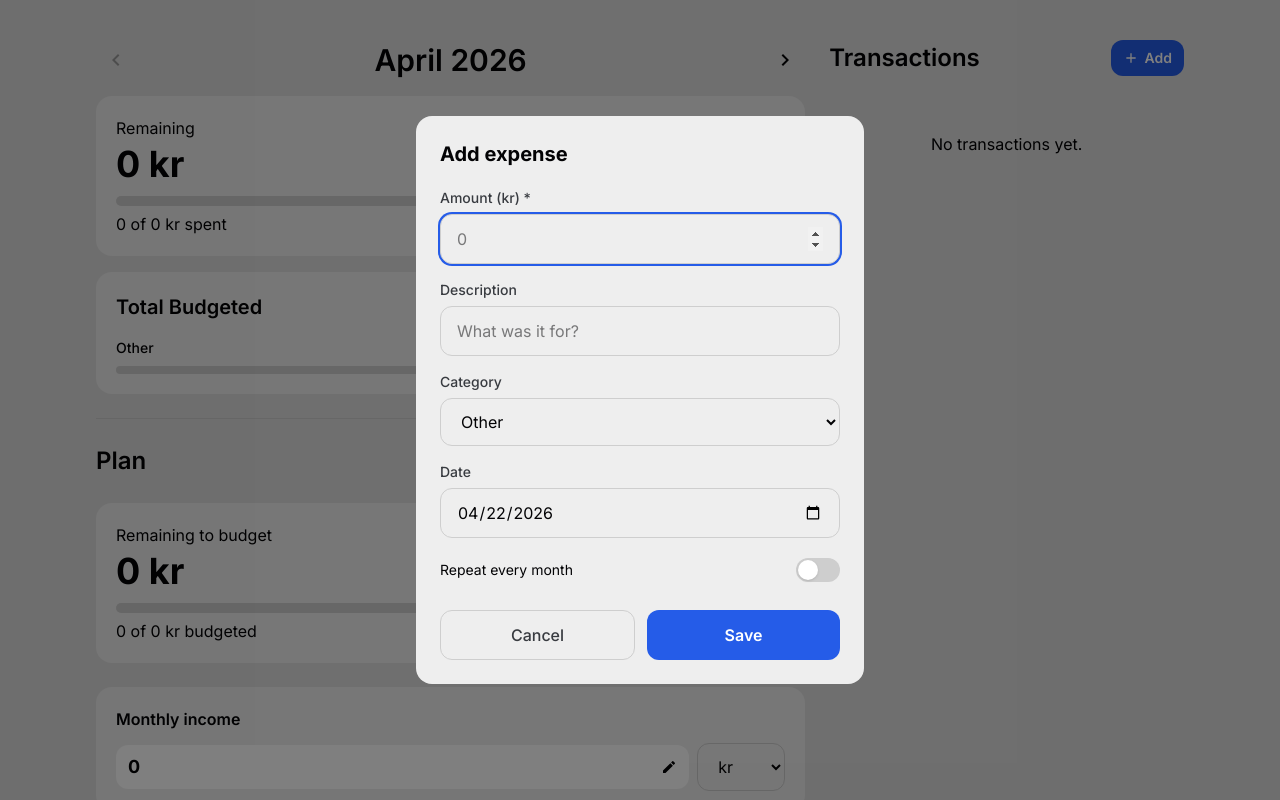
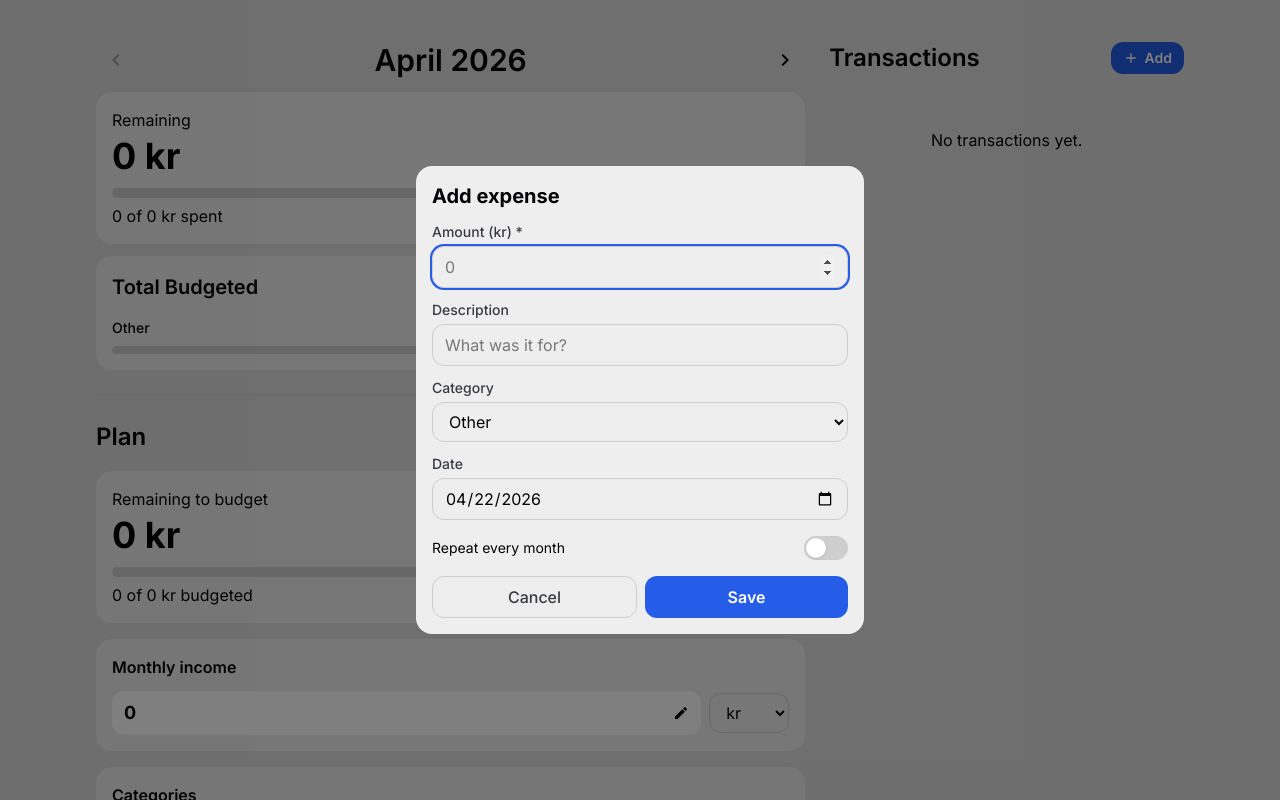
Before and after one commit to Teodor29/slicr-budget-app, a React (Vite) app: page / in a window 1280 px wide. Both pictures are taken after a click on the button "Add". Shown: the top 800 px of the page. Built offline with nearby package versions, Linux system fonts and the light colour scheme.

Commit message:
update styles

```diff
--- a/src/components/AddCategoryModal.tsx
+++ b/src/components/AddCategoryModal.tsx
@@ -68,7 +68,7 @@ export default function AddCategoryModal({ onClose }: Props) {
             autoFocus
           />
           {suggestions.length > 0 && (
-            <div className="flex flex-wrap gap-1.5 mt-2">
+            <div className="flex flex-wrap gap-1.5 mt-1.5">
               {suggestions.map((s) => (
                 <button
                   key={s}
--- a/src/components/AddTransactionModal.tsx
+++ b/src/components/AddTransactionModal.tsx
@@ -90,8 +90,8 @@ export default function AddTransactionModal({ onClose, editTransaction, onDelete
                 className="input flex-1"
                 autoFocus
               />
-              <button onClick={handleCreateCategory} className="btn-primary px-3">Add</button>
-              <button onClick={() => setAddingCat(false)} className="btn-secondary px-3">Cancel</button>
+              <button onClick={handleCreateCategory} className="btn-primary">Add</button>
+              <button onClick={() => setAddingCat(false)} className="btn-secondary">Cancel</button>
             </div>
           ) : (
             <select
--- a/src/components/Modal.tsx
+++ b/src/components/Modal.tsx
@@ -13,10 +13,10 @@ export default function Modal({ title, onClose, children }: Props) {
       onClick={onClose}
     >
       <div
-        className="bg-surface rounded-card p-6 w-full max-w-md max-h-[90vh] overflow-y-auto"
+        className="card w-full max-w-md max-h-[90vh] overflow-y-auto"
         onClick={(e) => e.stopPropagation()}
       >
-        <h2 className="text-xl font-bold mb-5">{title}</h2>
+        <h2 className="text-xl font-bold mb-3">{title}</h2>
         {children}
       </div>
     </div>
--- a/src/components/Plan.tsx
+++ b/src/components/Plan.tsx
@@ -36,7 +36,7 @@ export default function Plan() {
   const overBudget = remainingToBudget < 0;
 
   return (
-    <div className="flex flex-col gap-6 md:border-t md:border-border pt-6">
+    <div className="flex flex-col gap-4 md:border-t md:border-border pt-6">
       <h2 className="hidden md:block">Plan</h2>
       <div className="card">
         <p className="mb-1">Remaining to budget</p>
@@ -87,7 +87,7 @@ export default function Plan() {
           {template.categories.map((cat) => (
             <div
               key={cat.id}
-              className="flex items-center cursor-pointer py-3"
+              className="flex items-center cursor-pointer py-2"
               onClick={() => {
                 setEditingCat(cat);
                 setFocusField("name");
@@ -115,7 +115,7 @@ export default function Plan() {
 
         <button
           onClick={() => setShowAddCategory(true)}
-          className="w-full mt-5 py-3 rounded-input border-2 border-dashed border-border text-sm font-medium-muted active:bg-subtle"
+          className="w-full mt-4 py-3 rounded-input border-2 border-dashed border-border text-sm font-medium-muted active:bg-subtle"
         >
           + Add category
         </button>
--- a/src/components/Transactions.tsx
+++ b/src/components/Transactions.tsx
@@ -57,13 +57,14 @@ export default function Transactions() {
               <h3 className="text-sm font-semibold-muted px-4 mb-2">
                 {formatDate(date)}
               </h3>
-              <div className="bg-surface px-5 py-2 rounded-card shadow-sm">
-                <div className="flex flex-col divide-y divide-border">
-                  {txs.map((tx) => (
+              <div className="bg-surface rounded-card shadow-sm">
+                <div className="flex flex-col">
+                  {txs.map((tx, i) => (
+                    <div key={tx.id}>
+                      {i > 0 && <div className="h-px bg-border mx-4" />}
                       <div
-                      key={tx.id}
                         onClick={() => setEditTx(tx)}
-                      className="flex items-center py-3 cursor-pointer"
+                        className="flex items-center p-4 cursor-pointer"
                       >
                         <div className="flex-1">
                           <p className="text-sm font-medium">
@@ -77,6 +78,7 @@ export default function Transactions() {
                             {tx.amount.toLocaleString("en")} {currency}
                           </span>
                           <MdEdit className="w-4 h-4-muted" />
+                        </div>
                       </div>
                     </div>
                   ))}
--- a/src/index.css
+++ b/src/index.css
@@ -34,43 +34,43 @@
 
 @layer components {
   .card {
-    @apply bg-surface rounded-card p-5;
+    @apply bg-surface rounded-card p-4;
   }
 
   .label {
-    @apply text-sm font-medium text-fg-muted block mb-1.5;
+    @apply text-sm font-medium text-fg-muted block mb-1;
   }
 
   .input {
-    @apply w-full bg-surface border border-border rounded-input px-4 py-3 text-base focus:outline-none focus:ring-2 focus:ring-primary;
+    @apply w-full bg-surface border border-border rounded-input px-3 py-2 text-base focus:outline-none focus:ring-2 focus:ring-primary;
   }
 
   .btn-primary {
-    @apply py-3 rounded-input bg-primary text-white font-semibold active:bg-primary-hover hover:bg-primary-hover;
+    @apply px-4 py-2 rounded-input bg-primary text-white font-semibold active:bg-primary-hover hover:bg-primary-hover;
   }
 
   .btn-secondary {
-    @apply py-3 rounded-input border border-border text-fg-muted font-medium active:bg-subtle hover:bg-subtle;
+    @apply px-4 py-2 rounded-input border border-border text-fg-muted font-medium active:bg-subtle hover:bg-subtle;
   }
 
   .btn-sm-primary {
-    @apply py-2 px-3 rounded-input bg-primary text-white text-sm font-semibold active:bg-primary-hover hover:bg-primary-hover;
+    @apply px-3 py-1.5 rounded-input bg-primary text-white text-sm font-semibold active:bg-primary-hover hover:bg-primary-hover;
   }
 
   .btn-sm-secondary {
-    @apply py-2 px-3 rounded-input border border-border text-fg-muted text-sm font-medium active:bg-subtle hover:bg-subtle;
+    @apply  px-3 py-1.5 rounded-input border border-border text-fg-muted text-sm font-medium active:bg-subtle hover:bg-subtle;
   }
 
   .btn-danger {
-    @apply w-full mt-3 py-3 rounded-input border border-danger text-danger font-medium;
+    @apply w-full mt-3 px-4 py-2 rounded-input border border-danger text-danger font-medium;
   }
 
   .form-stack {
-    @apply flex flex-col gap-4;
+    @apply flex flex-col gap-3;
   }
 
   .modal-actions {
-    @apply flex gap-3 mt-6;
+    @apply flex gap-2 mt-3;
   }
 
   .error-msg {
```
Lines whose indentation alone changed are shown as unchanged.
